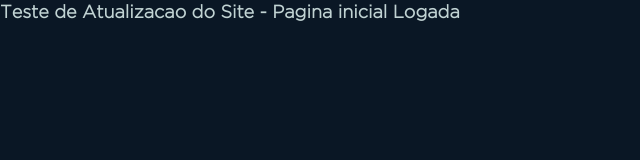
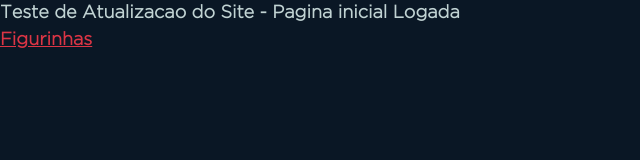
Before and after one commit to andrevictor06/pcmr-bot-site, a website: page views/site/index.html in a window 1280 px wide. Shown: the whole page, without its empty margins (0-640 px from the left). Drawn offline with nearby package versions, Linux system fonts and the light colour scheme; files that its build step writes are made by us from their sources; files whose address does not match are found by name.

Commit message:
Alteração na tela inicial

```diff
--- a/views/site/index.html
+++ b/views/site/index.html
@@ -10,5 +10,7 @@
 </head>
 <body>
     Teste de Atualizacao do Site - Pagina inicial Logada
+
+    <p><a href="/figurinhas" class="link-danger link-offset-2 link-underline-opacity-25 link-underline-opacity-100-hover">Figurinhas</a></p>
 </body>
 </html>
```
